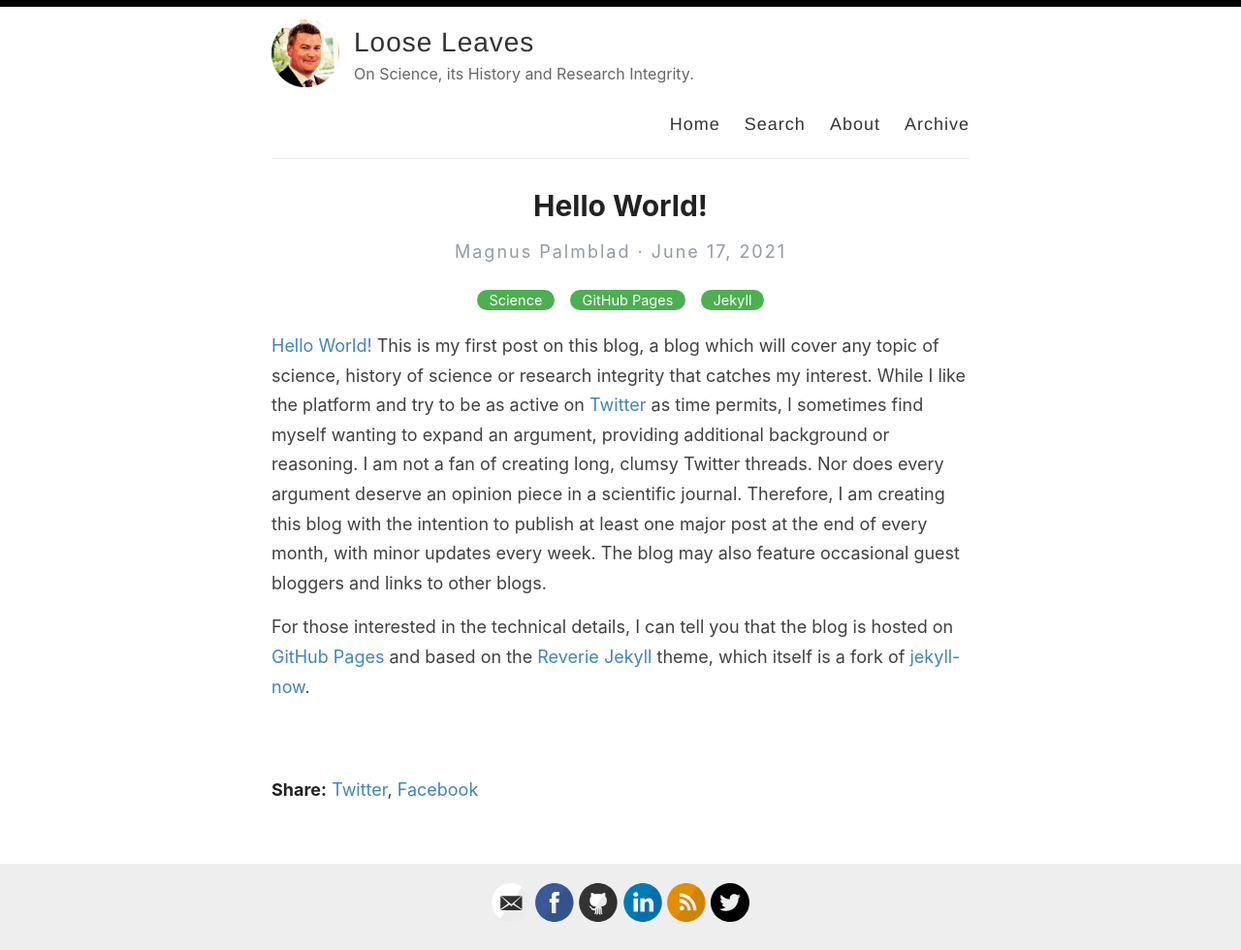
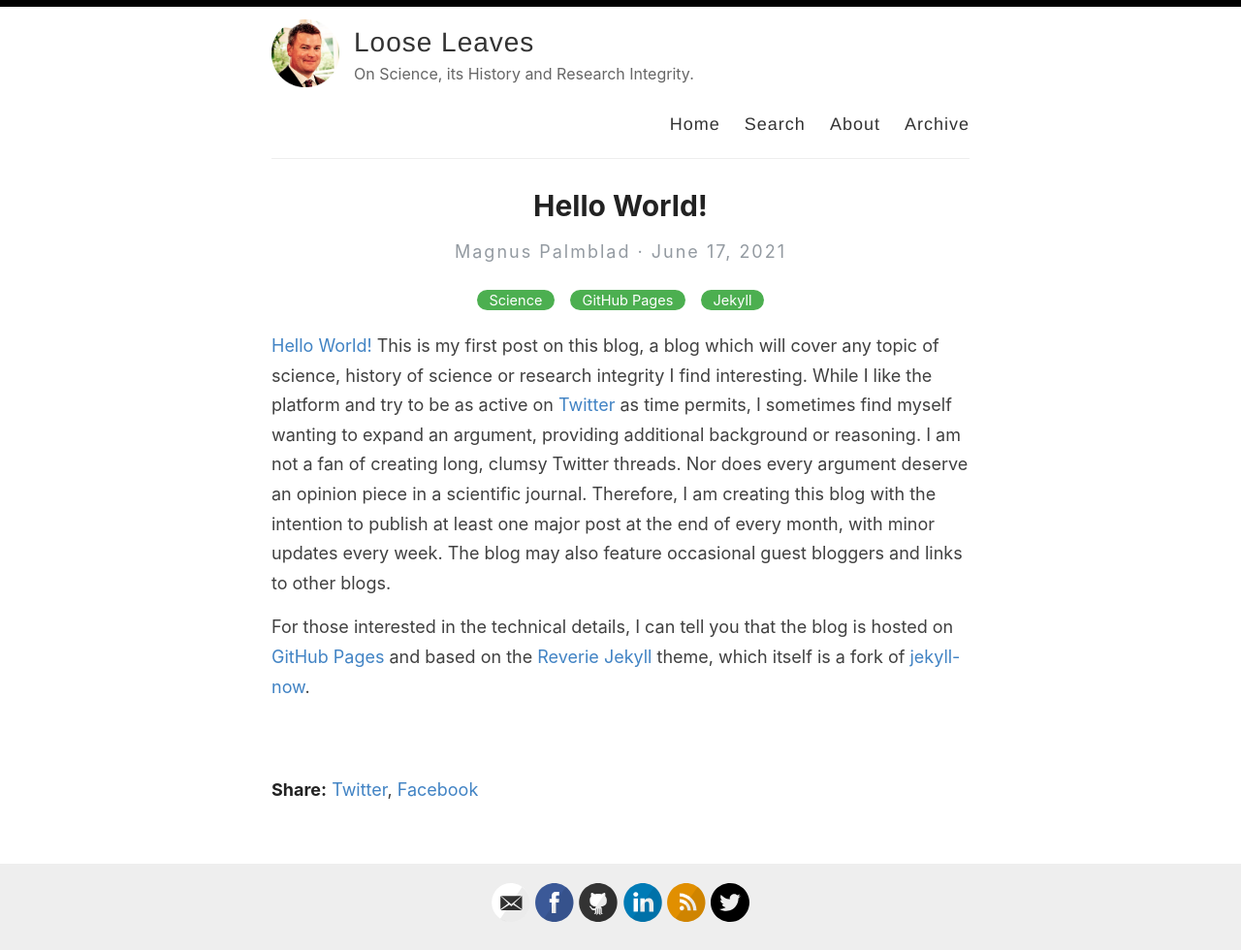
Before and after one commit to amitmerchant1990/reverie, a Jekyll site: the page built from _posts/2021-06-17-hello-world.md, in a window 1280 px wide. Shown: the whole page at 97% size. Built offline with Jekyll 4.4.1, drawn with Linux system fonts in a browser that asks for light colours; comment, search, counter and statistics services are not loaded; some of the changed lines change nothing that is shown.

Commit message:
Update 2021-06-17-hello-world.md

```diff
--- a/_posts/2021-06-17-hello-world.md
+++ b/_posts/2021-06-17-hello-world.md
@@ -2,9 +2,10 @@
 layout: post
 title: Hello World!
 categories: [Science, GitHub Pages, Jekyll]
+excerpt: This is my first post on this blog, a blog which will cover any topic of science, history of science or research integrity I find interesting.
 ---
 
-[Hello World!](https://en.wikipedia.org/wiki/%22Hello,_World!%22_program) This is my first post on this blog, a blog which will cover any topic of science, history of science or research integrity that catches my interest. While I like the platform and try to be as active on [Twitter](https://twitter.com/MagnusPalmblad) as time permits, I sometimes find myself wanting to expand an argument, providing additional background or reasoning. I am not a fan of creating long, clumsy Twitter threads. Nor does every argument deserve an opinion piece in a scientific journal. Therefore, I am creating this blog with the intention to publish at least one major post at the end of every month, with minor updates every week. The blog may also feature occasional guest bloggers and links to other blogs.
+[Hello World!](https://en.wikipedia.org/wiki/%22Hello,_World!%22_program) This is my first post on this blog, a blog which will cover any topic of science, history of science or research integrity I find interesting. While I like the platform and try to be as active on [Twitter](https://twitter.com/MagnusPalmblad) as time permits, I sometimes find myself wanting to expand an argument, providing additional background or reasoning. I am not a fan of creating long, clumsy Twitter threads. Nor does every argument deserve an opinion piece in a scientific journal. Therefore, I am creating this blog with the intention to publish at least one major post at the end of every month, with minor updates every week. The blog may also feature occasional guest bloggers and links to other blogs.
 
 For those interested in the technical details, I can tell you that the blog is hosted on [GitHub Pages](https://pages.github.com/) and based on the [Reverie](https://github.com/amitmerchant1990/reverie) [Jekyll](https://jekyllrb.com/) theme, which itself is a fork of [jekyll-now](https://github.com/barryclark/jekyll-now).
 &nbsp;
```
